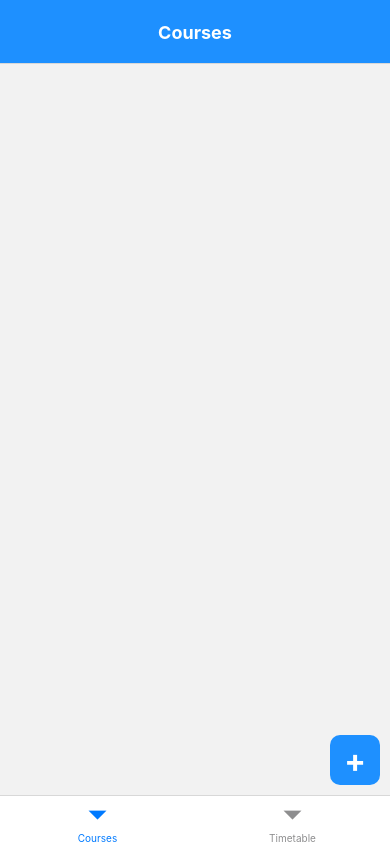
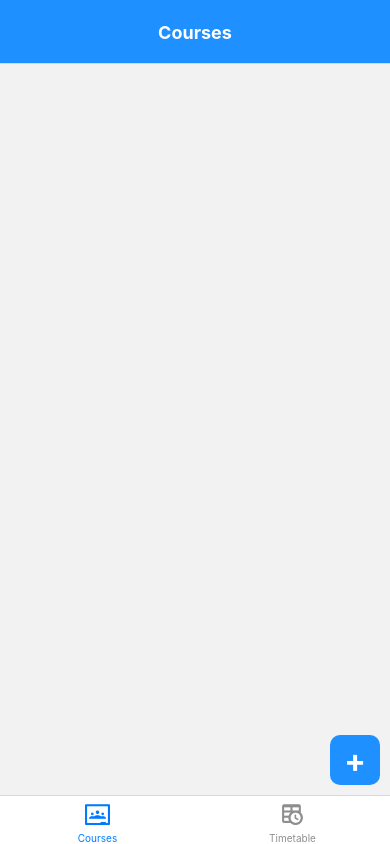
Before and after one commit to maqnitude/uit-planner, a React Native app: screen / in a window 390 px wide. Built offline with nearby package versions, Linux system fonts and the light colour scheme.

Commit message:
add icons to bottom tab navigator

```diff
--- a/src/components/BottomTabs.tsx
+++ b/src/components/BottomTabs.tsx
@@ -1,23 +1,41 @@
 import React from 'react';
 import { ComponentType } from 'react';
-import { createBottomTabNavigator } from '@react-navigation/bottom-tabs';
+import { createBottomTabNavigator, BottomTabNavigationOptions } from '@react-navigation/bottom-tabs';
+import Icon from 'react-native-vector-icons/MaterialCommunityIcons';
 
 import CoursesScreen from '../screens/CoursesScreen';
 import TimeTable from '../screens/TimetableScreen';
 
 const Tab = createBottomTabNavigator();
 
-interface TabScreen {
+interface TabScreenProps {
   name: string,
   component: ComponentType<any>;
+  options: BottomTabNavigationOptions;
 }
 
+const screens: TabScreenProps[] = [
+  {
+    name: 'Courses',
+    component: CoursesScreen,
+    options: {
+      tabBarIcon: ({ color, size }) => (
+        <Icon name="google-classroom" color={color} size={size} />
+      ),
+    },
+  },
+  {
+    name: 'Timetable',
+    component: TimeTable,
+    options: {
+      tabBarIcon: ({ color, size }) => (
+        <Icon name="timetable" color={color} size={size} />
+      ),
+    },
+  },
+];
+
 function BottomTabs() {
-  const screens: TabScreen[] = [
-    { name: 'Courses', component: CoursesScreen },
-    { name: 'Timetable', component: TimeTable },
-  ];
-
   return (
     <Tab.Navigator
       screenOptions={{
@@ -31,7 +49,12 @@ function BottomTabs() {
         headerTitleAlign: 'center',
       }}>
       {screens.map((screen) => (
-        <Tab.Screen key={screen.name} name={screen.name} component={screen.component} />
+        <Tab.Screen
+          key={screen.name}
+          name={screen.name}
+          component={screen.component}
+          options={screen.options}
+        />
       ))}
     </Tab.Navigator>
   );
```
